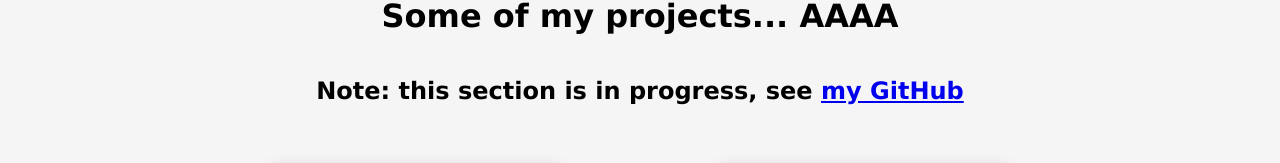
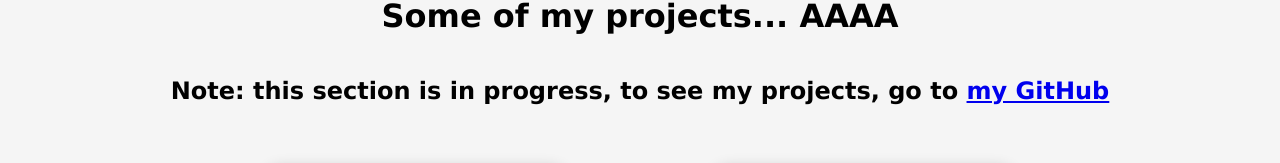
Before and after one commit to feiction/feiction.github.io, a React (Create React App) app: page /projects in a window 1280 px wide. Shown: the part 124-287 px from the top of the page. Built offline with nearby package versions, Linux system fonts and the light colour scheme; grey boxes are pictures that could not be loaded.

Commit message:
proj update

```diff
--- a/src/pages/Projects.js
+++ b/src/pages/Projects.js
@@ -8,7 +8,7 @@ function Projects() {
   return (
     <div className="projects">
       <h1> Some of my projects... AAAA</h1>
-      <h2> Note: this section is in progress, see <a href="https://github.com/fei-felicia-chen">my GitHub</a></h2>
+      <h2> Note: this section is in progress, to see my projects, go to <a href="https://github.com/fei-felicia-chen">my GitHub</a></h2>
       <div className="projectList">
         {ProjectList.map((project, idx) => {
           return (
```
